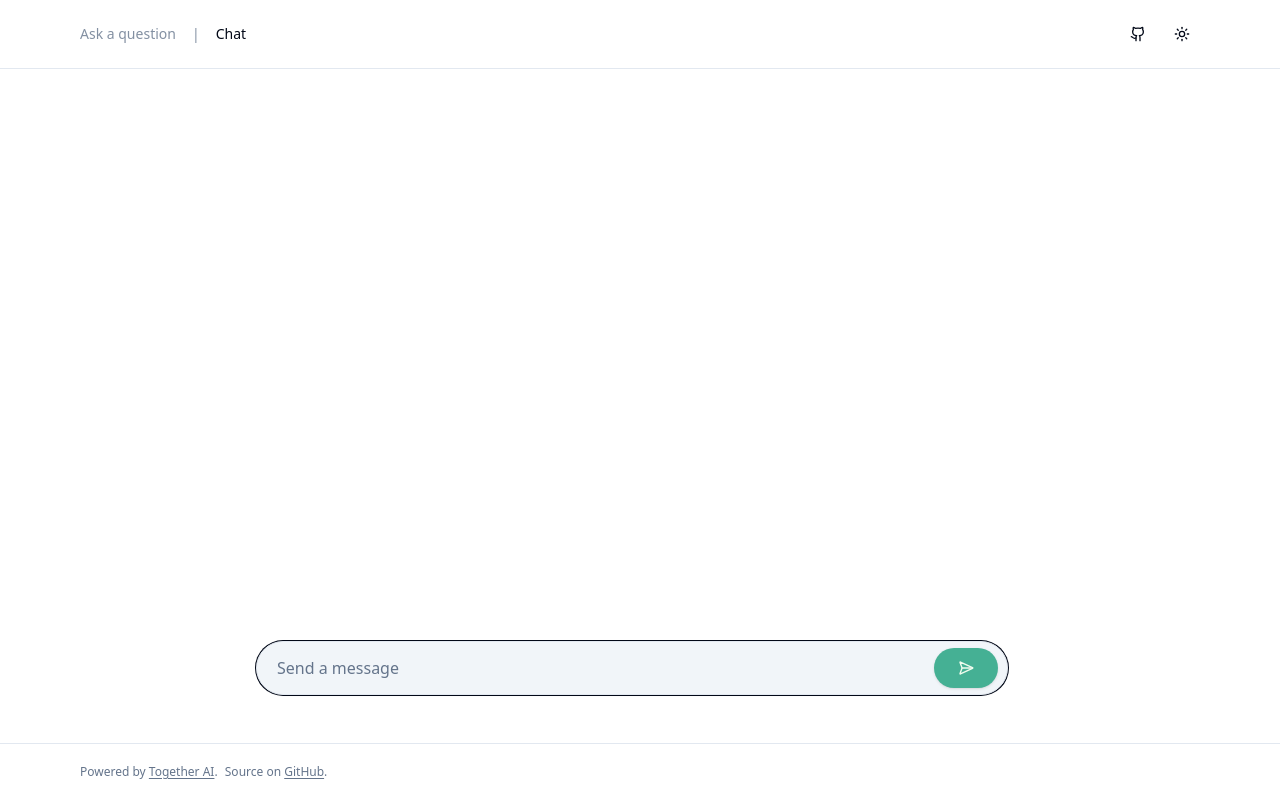
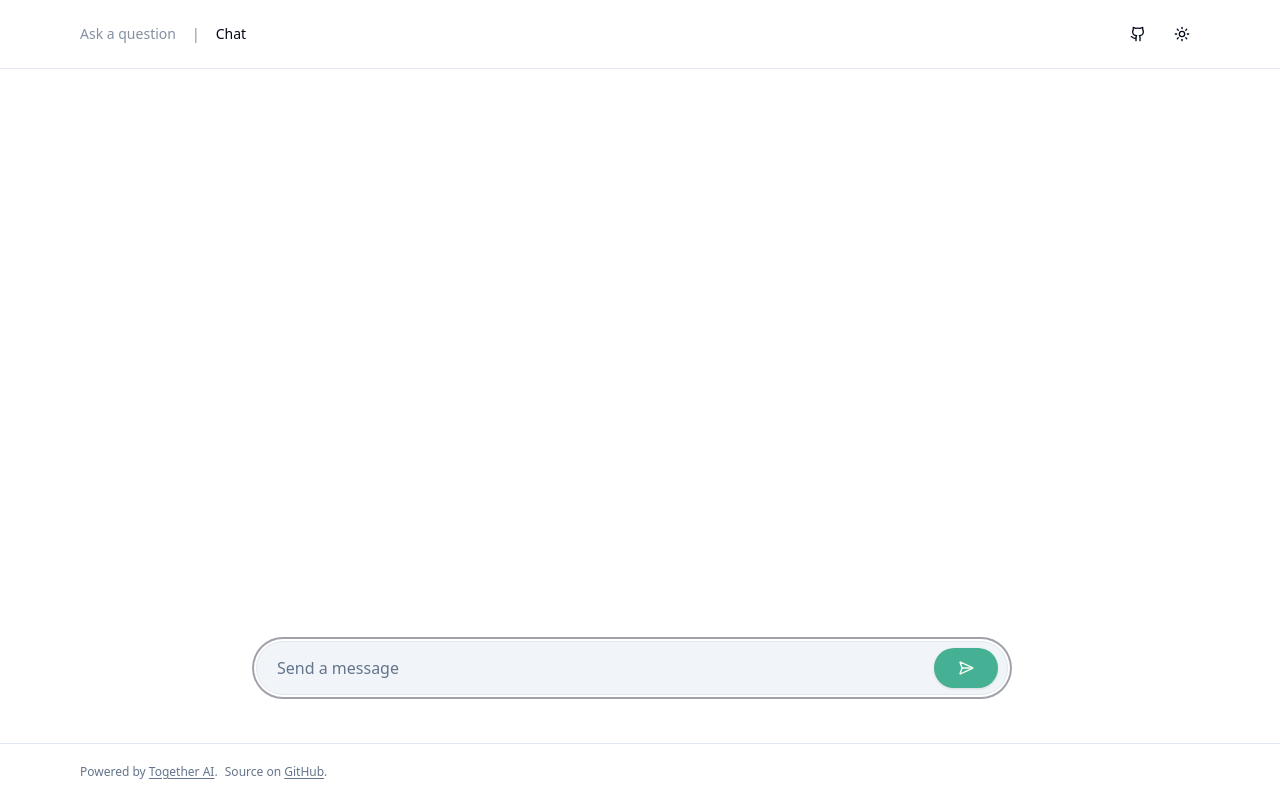
Before and after one commit to pulshar/nextjs_chat_together_ai, a Next.js app: page /chat in a window 1280 px wide. Built offline with nearby package versions, Linux system fonts and the light colour scheme.

Commit message:
Change ring color (focus:visible) for inputs and buttons

```diff
--- a/src/app/globals.css
+++ b/src/app/globals.css
@@ -23,7 +23,7 @@
     --brand-foreground: 104 71% 96%;
     --border: 214.3 31.8% 91.4%;
     --input: 214.3 31.8% 91.4%;
-    --ring: 222.2 84% 4.9%;
+    --ring: 240 5% 65%;
     --chart-1: 12 76% 61%;
     --chart-2: 173 58% 39%;
     --chart-3: 197 37% 24%;
@@ -53,7 +53,7 @@
     --brand-foreground: 164 60% 20%;
     --border: 217.2 32.6% 17.5%;
     --input: 217.2 32.6% 17.5%;
-    --ring: 212.7 26.8% 83.9%;
+    --ring: 240 5% 84%;
     --chart-1: 220 70% 50%;
     --chart-2: 160 60% 45%;
     --chart-3: 30 80% 55%;
--- a/src/components/ui/button.tsx
+++ b/src/components/ui/button.tsx
@@ -5,7 +5,7 @@ import * as React from "react";
 import { cn } from "@/lib/utils";
 
 const buttonVariants = cva(
-  "inline-flex items-center justify-center gap-2 whitespace-nowrap rounded-md text-sm font-medium transition-colors focus-visible:outline-none focus-visible:ring-1 focus-visible:ring-ring disabled:pointer-events-none disabled:opacity-50 [&_svg]:pointer-events-none [&_svg]:size-4 [&_svg]:shrink-0",
+  "inline-flex items-center justify-center gap-2 whitespace-nowrap rounded-md text-sm font-medium ring-offset-background transition-colors focus-visible:outline-none focus-visible:ring-2 focus-visible:ring-ring focus-visible:ring-offset-2 disabled:pointer-events-none disabled:opacity-50 [&_svg]:pointer-events-none [&_svg]:size-4 [&_svg]:shrink-0",
   {
     variants: {
       variant: {
--- a/src/components/ui/input.tsx
+++ b/src/components/ui/input.tsx
@@ -4,7 +4,7 @@ import { cn } from "@/lib/utils";
 import { cva, type VariantProps } from "class-variance-authority";
 
 const inputVariants = cva(
-  "flex w-full rounded-md border border-input bg-muted text-base shadow-sm transition-colors file:border-0 file:bg-transparent file:text-sm file:font-medium file:text-foreground placeholder:text-muted-foreground focus-visible:outline-none focus-visible:ring-1 focus-visible:ring-ring disabled:cursor-not-allowed disabled:opacity-50",
+  "flex w-full rounded-md border border-input bg-muted text-base shadow-sm ring-offset-background transition-colors file:border-0 file:bg-transparent file:text-sm file:font-medium file:text-foreground placeholder:text-muted-foreground focus-visible:outline-none focus-visible:ring-2 focus-visible:ring-ring focus-visible:ring-offset-2 disabled:cursor-not-allowed disabled:opacity-50",
   {
     variants: {
       variant: {
```
